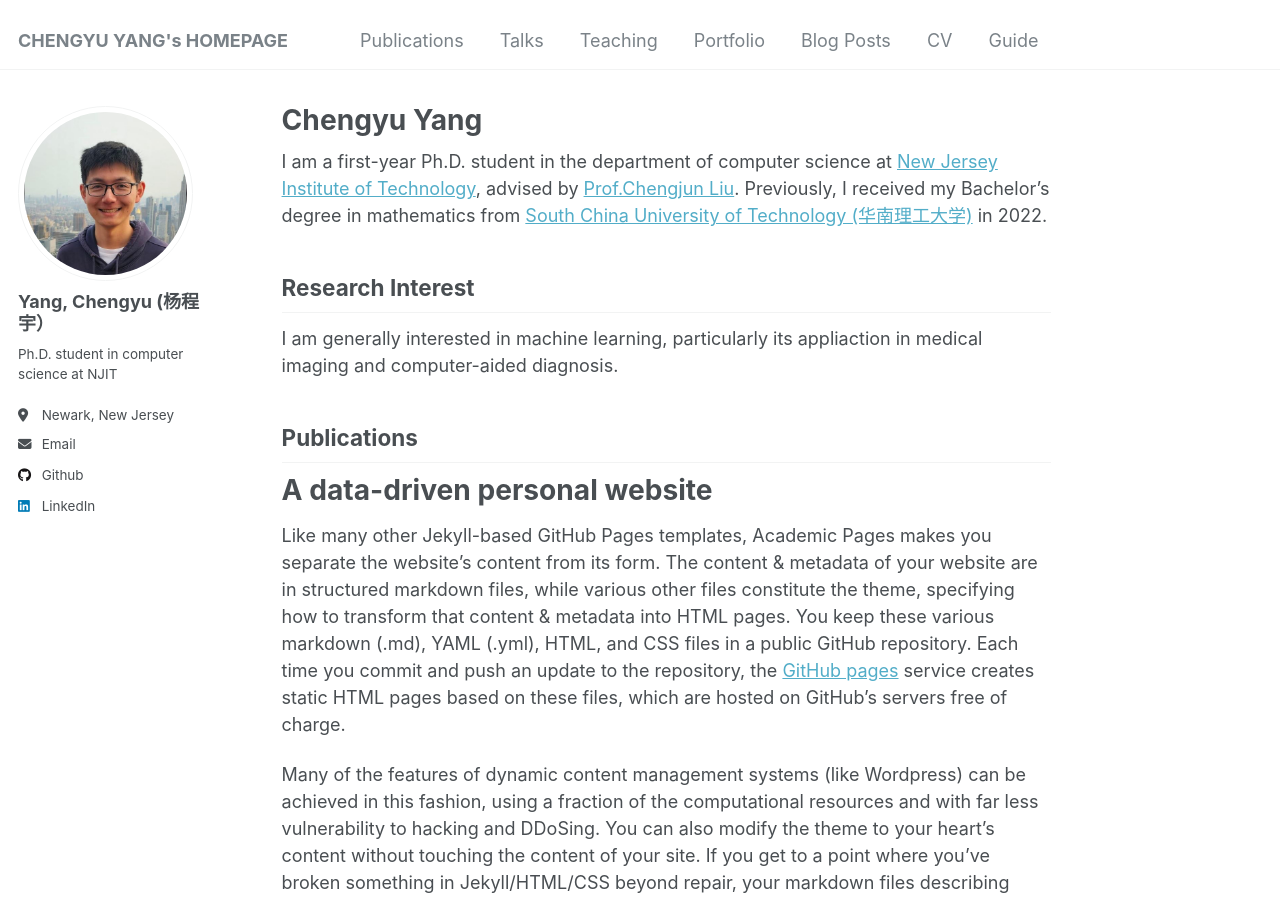
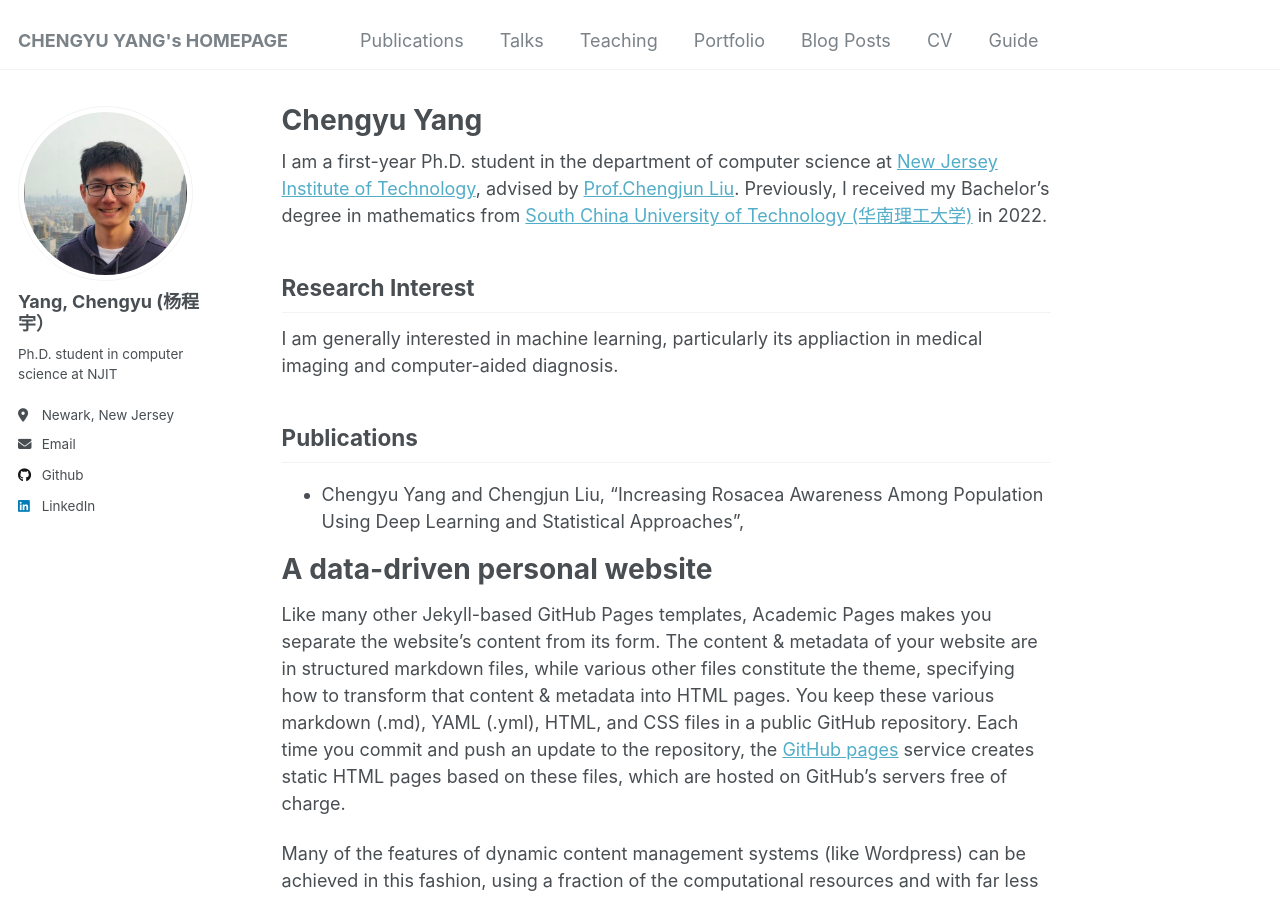
Before and after one commit to cyang322/cyang322.github.io, a Jekyll site: the page built from _pages/about.md, in a window 1280 px wide and 900 px high. Built offline with Jekyll 4.4.1, drawn with Linux system fonts in a browser that asks for light colours.

Commit message:
Update about.md

```diff
--- a/_pages/about.md
+++ b/_pages/about.md
@@ -15,7 +15,7 @@ I am generally interested in machine learning, particularly its appliaction in m
 
 Publications
 ------
-
+- Chengyu Yang and Chengjun Liu, "Increasing Rosacea Awareness Among Population Using Deep Learning and Statistical Approaches",
 
 A data-driven personal website
 ======
```
